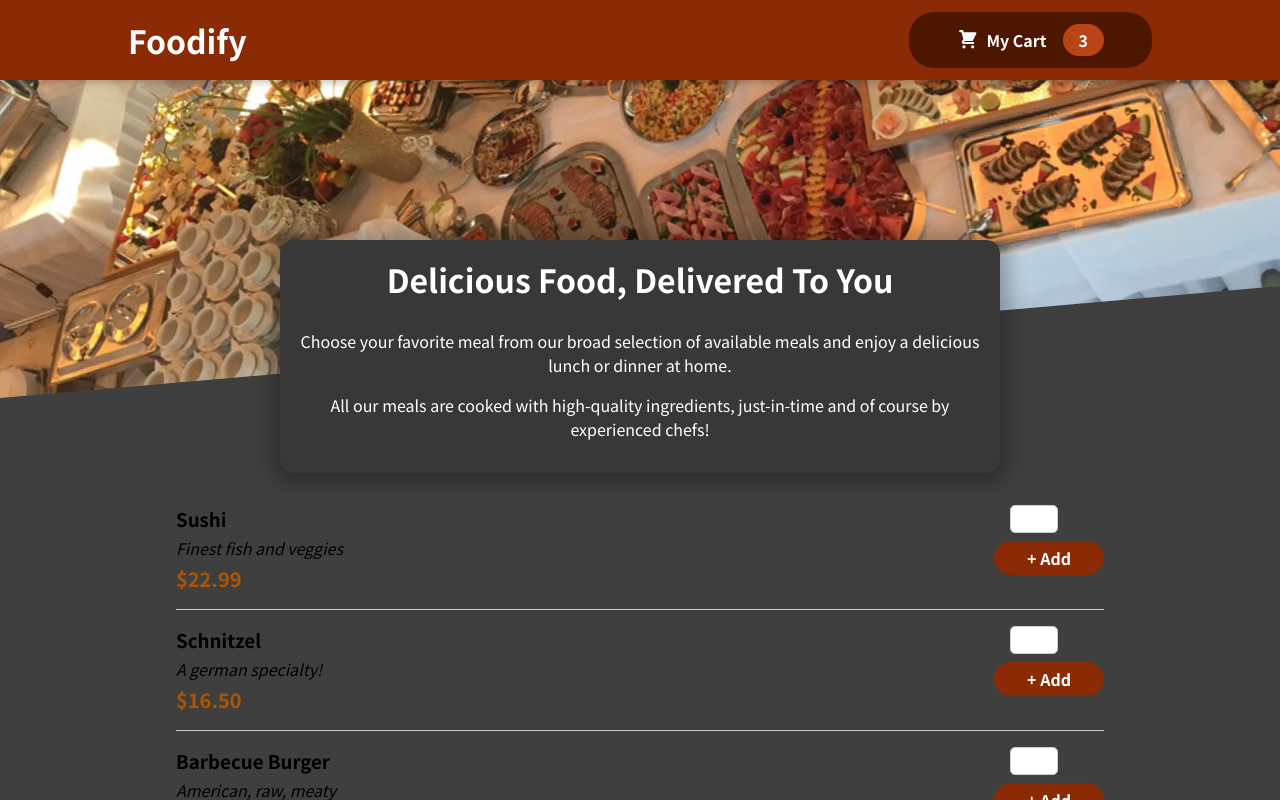
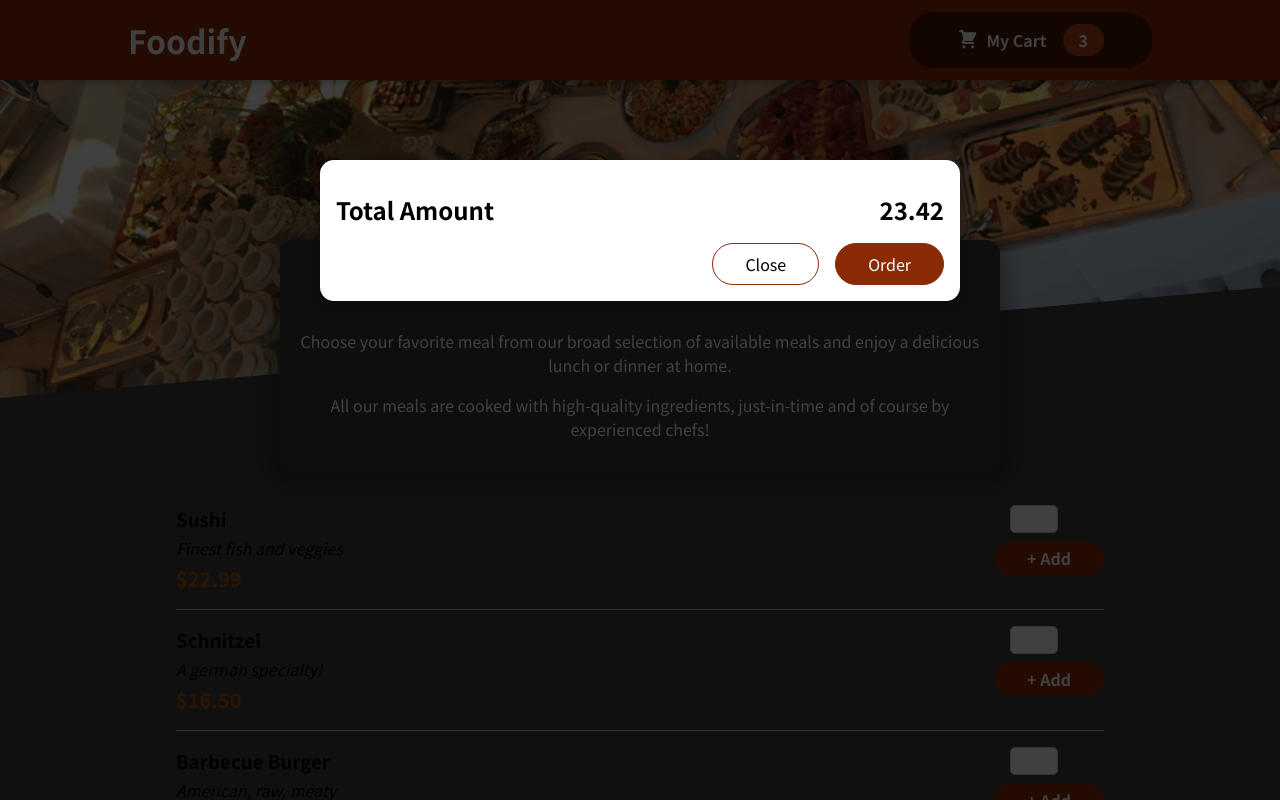
Before and after one commit to tysongf/foodify, a React (Create React App) app: page / in a window 1280 px wide. Shown: the top 800 px of the page. Built offline with nearby package versions, Linux system fonts and the light colour scheme.

Commit message:
Added modal and overlay using portals.

```diff
--- a/public/index.html
+++ b/public/index.html
@@ -28,6 +28,7 @@
    </head>
    <body>
       <noscript>You need to enable JavaScript to run this app.</noscript>
+      <div id="overlays"></div>
       <div id="root"></div>
       <!--
       This HTML file is a template.
--- a/src/App.js
+++ b/src/App.js
@@ -1,10 +1,12 @@
 import { Fragment } from "react";
 import Header from "./components/Layout/Header";
 import Meals from "./components/Meals/Meals";
+import Cart from "./components/Cart/Cart";
 
 function App() {
    return (
       <Fragment>
+         <Cart></Cart>
          <Header></Header>
          <main>
             <Meals />
--- a/src/components/Cart/Cart.js
+++ b/src/components/Cart/Cart.js
@@ -0,0 +1,28 @@
+import React from "react";
+import css from "./Cart.module.css";
+import Modal from "../UI/Modal";
+
+const Cart = (props) => {
+   const cartItems = (
+      <ul className={css["cart-items"]}>
+         {[{ id: "c1", name: "Sushi", amount: 2, price: 12.99 }].map((item) => {
+            <li>{item.name}</li>;
+         })}
+      </ul>
+   );
+   return (
+      <Modal>
+         {cartItems}
+         <div className={css.total}>
+            <span>Total Amount</span>
+            <span>23.42</span>
+         </div>
+         <div className={css.actions}>
+            <button className={css["button-alt"]}>Close</button>
+            <button className={css.button}>Order</button>
+         </div>
+      </Modal>
+   );
+};
+
+export default Cart;
--- /dev/null
+++ b/src/components/Cart/Cart.module.css
@@ -0,0 +1,46 @@
+.cart-items {
+   list-style: none;
+   margin: 0;
+   padding: 0;
+   max-height: 20rem;
+   overflow: auto;
+}
+
+.total {
+   display: flex;
+   justify-content: space-between;
+   align-items: center;
+   font-weight: bold;
+   font-size: 1.5rem;
+   margin: 1rem 0;
+}
+
+.actions {
+   text-align: right;
+}
+
+.actions button {
+   font: inherit;
+   cursor: pointer;
+   background-color: transparent;
+   border: 1px solid #8a2b06;
+   padding: 0.5rem 2rem;
+   border-radius: 25px;
+   margin-left: 1rem;
+}
+
+.actions button:hover,
+.actions button:active {
+   background-color: #5a1a01;
+   border-color: #5a1a01;
+   color: white;
+}
+
+.actions .button--alt {
+   color: #8a2b06;
+}
+
+.actions .button {
+   background-color: #8a2b06;
+   color: white;
+}
--- a/src/components/UI/Modal.js
+++ b/src/components/UI/Modal.js
@@ -0,0 +1,31 @@
+import React, { Fragment } from "react";
+import { createPortal } from "react-dom";
+import css from "./Modal.module.css";
+
+const overlayPortal = document.getElementById("overlays");
+
+const Backdrop = (props) => {
+   return <div className={css.backdrop}></div>;
+};
+
+const ModalOverlay = (props) => {
+   return (
+      <div className={css.modal}>
+         <div className={css.content}>{props.children}</div>
+      </div>
+   );
+};
+
+const Modal = (props) => {
+   return (
+      <Fragment>
+         {createPortal(<Backdrop></Backdrop>, overlayPortal)}
+         {createPortal(
+            <ModalOverlay>{props.children}</ModalOverlay>,
+            overlayPortal
+         )}
+      </Fragment>
+   );
+};
+
+export default Modal;
--- /dev/null
+++ b/src/components/UI/Modal.module.css
@@ -0,0 +1,40 @@
+.backdrop {
+   position: fixed;
+   top: 0;
+   left: 0;
+   width: 100%;
+   height: 100vh;
+   z-index: 20;
+   background-color: rgba(0, 0, 0, 0.75);
+}
+
+.modal {
+   position: fixed;
+   top: 20vh;
+   left: 5%;
+   width: 90%;
+   background-color: white;
+   padding: 1rem;
+   border-radius: 14px;
+   box-shadow: 0 2px 8px rgba(0, 0, 0, 0.25);
+   z-index: 30;
+   animation: slide-down 300ms ease-out forwards;
+}
+
+@media (min-width: 768px) {
+   .modal {
+      width: 40rem;
+      left: calc(50% - 20rem);
+   }
+}
+
+@keyframes slide-down {
+   from {
+      opacity: 0;
+      transform: translateY(-3rem);
+   }
+   to {
+      opacity: 1;
+      transform: translateY(0);
+   }
+}
```
Also changed, not shown: src/index.js (+4 -4 lines). Lines whose indentation alone changed are shown as unchanged.
